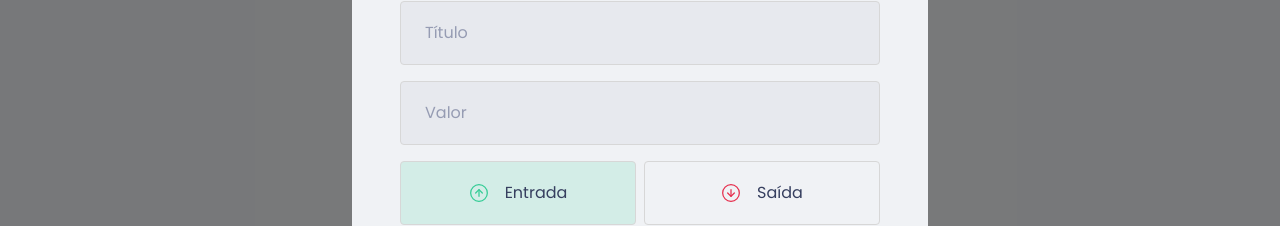
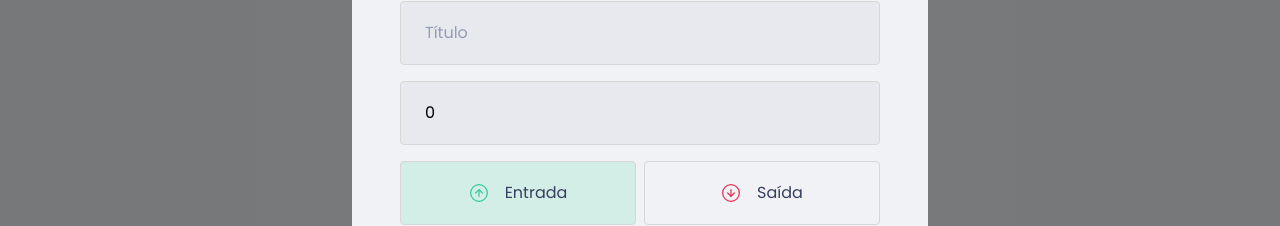
Before and after one commit to lucasAlmeidaSilveira/dtmoney, a React (Create React App) app: page / in a window 1280 px wide. Both pictures are taken after a click on the button "Nova Transação". Shown: the part 237-463 px from the top of the page. Built offline with nearby package versions, Linux system fonts and the light colour scheme; what miragejs would draw is missing.

Commit message:
Save data form

```diff
--- a/src/components/NewTransactionModal/index.tsx
+++ b/src/components/NewTransactionModal/index.tsx
@@ -1,4 +1,4 @@
-import { useState } from 'react';
+import { FormEvent, useState } from 'react';
 import Modal from 'react-modal';
 import closeImg from '../../assets/close.svg';
 import incomeImg from '../../assets/income.svg';
@@ -10,11 +10,18 @@
   onRequestClose: () => void;
 };
 
-export function NewTransactionModal({
-  isOpen,
-  onRequestClose,
-}: NewTransactionModalProps) {
+export function NewTransactionModal({ isOpen, onRequestClose,}: NewTransactionModalProps) {
+  const [title, setTitle] = useState('')
+  const [value, setValue] = useState(0)
   const [type, setType] = useState('deposit');
+  const [category, setCategory] = useState('')
+
+  function handleCreateNewTransaction(event: FormEvent){
+    event.preventDefault()
+    console.log(
+      {title, value, type, category}
+    )
+  }
 
   return (
     <Modal
@@ -31,12 +38,21 @@
         <img src={closeImg} alt='Fechar modal' />
       </button>
 
-      <Container>
+      <Container onSubmit={handleCreateNewTransaction}>
         <h2>Cadastrar Transação</h2>
 
-        <input placeholder='Título' />
+        <input
+          placeholder='Título'
+          value={title}
+          onChange={event => setTitle(event.target.value)}
+        />
 
-        <input type='number' placeholder='Valor' />
+        <input
+          type='number'
+          placeholder='Valor'
+          value={value}
+          onChange={event => setValue(Number(event.target.value))}
+        />
 
         <TransactionTypeContainer>
           <RadioBox
@@ -60,7 +76,11 @@
           </RadioBox>
         </TransactionTypeContainer>
 
-        <input placeholder='Categoria' />
+        <input
+          placeholder='Categoria'
+          value={category}
+          onChange={event => setCategory(event.target.value)}
+        />
 
         <button type='submit'>Cadastrar</button>
       </Container>
```
